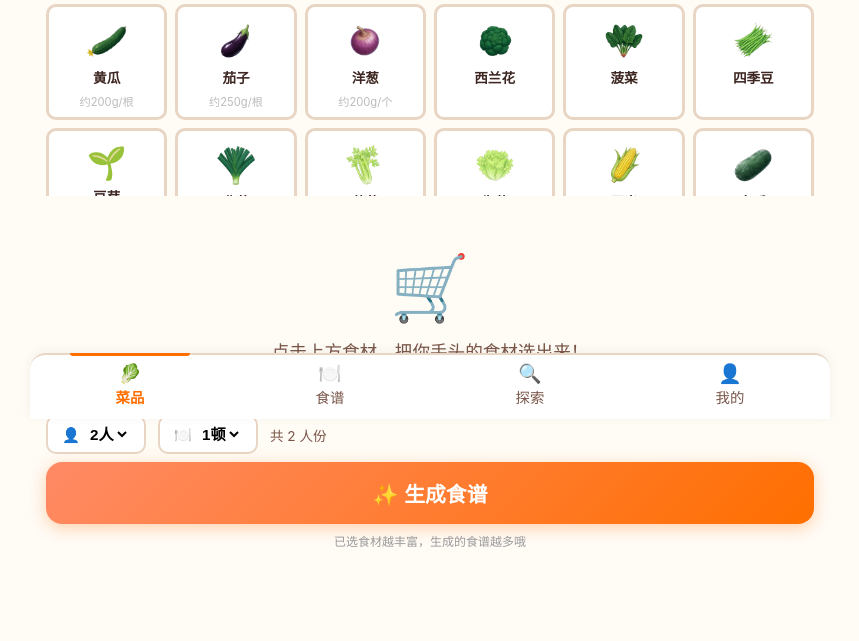
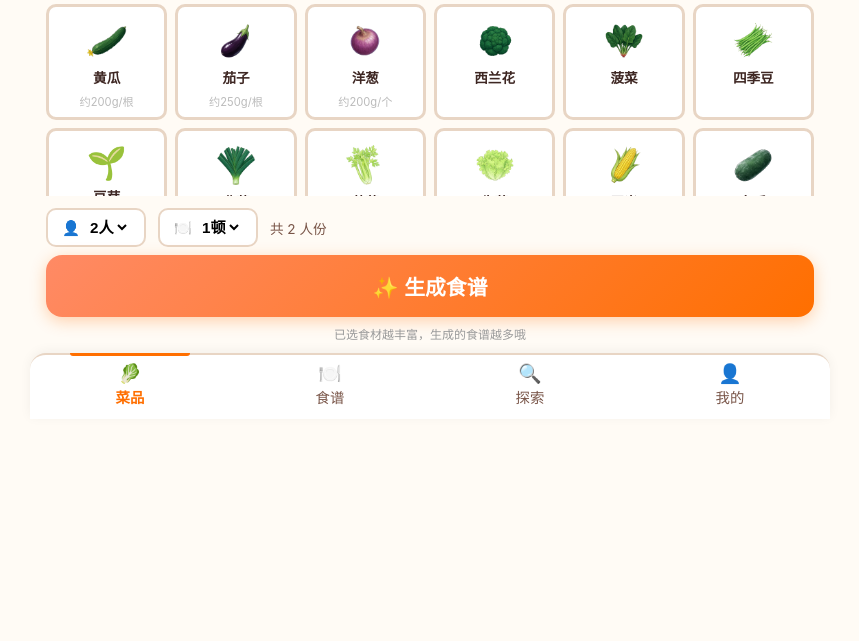
Before and after one commit to yibieshengxiao-png/-------2, a Flask app: page / in a window 1280 px wide. Shown: the part 381-1022 px from the top of the page, without its empty margins (210-1069 px from the left). After the commit the page ends 786 px from the top, so only its background shows below. Run offline with Flask 2, Linux system fonts and the light colour scheme.

Commit message:
删除购物车界面

```diff
--- a/templates/index.html
+++ b/templates/index.html
@@ -424,17 +424,6 @@
                 </div>
             </div>
 
-            <div class="selected-list" id="selectedList">
-                <div class="empty-state" id="emptySelected">
-                    <div class="icon">🛒</div>
-                    <div class="msg">点击上方食材，把你手头的食材选出来！</div>
-                </div>
-            </div>
-            <div class="flex-between" id="selectedActions" style="display:none;">
-                <button class="btn-clear" onclick="clearAll()">🗑 一键清空</button>
-                <span style="font-size:0.85em;color:var(--text-light);" id="selectedCount"></span>
-            </div>
-
             <div style="display:flex;gap:12px;align-items:center;margin-top:12px;flex-wrap:wrap;">
                 <div style="display:flex;align-items:center;gap:6px;background:white;border:2px solid var(--border);border-radius:var(--radius-sm);padding:8px 14px;">
                     <span style="font-size:0.9em;color:var(--text-light);">👤</span>
@@ -456,6 +445,7 @@
                     </select>
                 </div>
                 <span style="font-size:0.85em;color:var(--text-light);" id="servingLabel">共 2 人份</span>
+                <button class="btn-clear" id="clearBtn" onclick="clearAll()" style="display:none;margin-left:auto;">🗑 清空已选</button>
             </div>
             <button class="btn-generate" onclick="generateRecipes()">✨ 生成食谱</button>
             <div class="text-center text-small mt-8">已选食材越丰富，生成的食谱越多哦</div>
@@ -824,28 +814,10 @@
     }
 
     function updateSelectedList() {
-        const list = document.getElementById('selectedList');
-        const actions = document.getElementById('selectedActions');
-        const countEl = document.getElementById('selectedCount');
-        const entries = Object.entries(selectedIngredients);
-
-        if (entries.length === 0) {
-            list.innerHTML = '<div class="empty-state" id="emptySelected"><div class="icon">🛒</div><div class="msg">点击上方食材，把你手头的食材选出来！</div></div>';
-            actions.style.display = 'none';
-        } else {
-            countEl.textContent = `共 ${entries.length} 种食材`;
-            actions.style.display = '';
-            list.innerHTML = entries.map(([id, sel]) => `
-            <div class="selected-item">
-                ${renderIcon(sel.ingredient, 'small-icon')}
-                <div class="info">
-                    <div class="name">${sel.ingredient.name}</div>
-                    <div class="amount">${sel.amount}${sel.ingredient.unit}</div>
-                </div>
-                <button class="btn-sm btn-edit" onclick="editAmount('${id}')">修改</button>
-                <button class="btn-sm btn-del" onclick="removeIngredient('${id}')">删除</button>
-            </div>`).join('');
-        }
+        // 购物车列表已移除，仅更新「清空已选」按钮的显示状态
+        const entries = Object.keys(selectedIngredients).length;
+        const clearBtn = document.getElementById('clearBtn');
+        if (clearBtn) clearBtn.style.display = entries > 0 ? '' : 'none';
     }
 
     function editAmount(id) {
```
